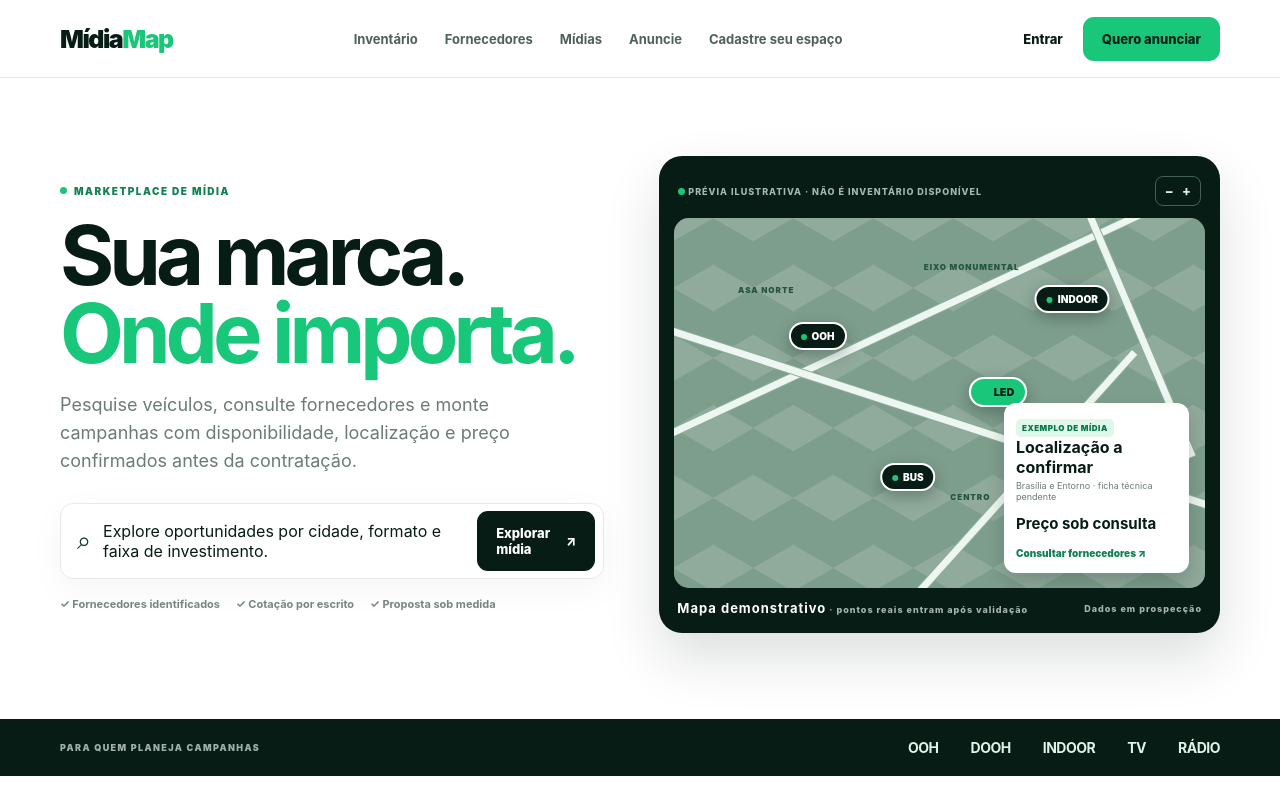
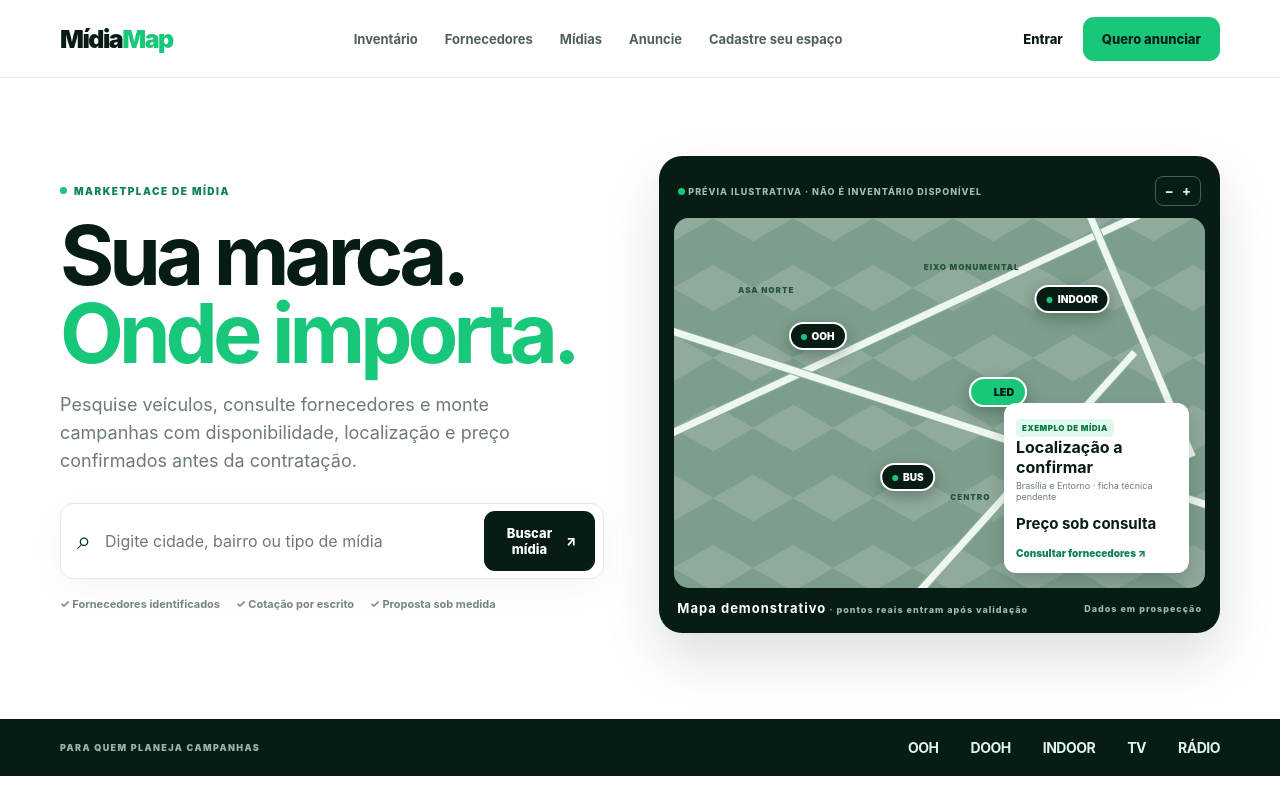
Before and after one commit to studioalfamarketingdigital-dev/midiamap-github-pages, a Next.js app: page / in a window 1280 px wide. Shown: the top 800 px of the page. Built offline with nearby package versions, Linux system fonts and the light colour scheme.

Commit message:
Make homepage media search functional

```diff
--- a/app/page.tsx
+++ b/app/page.tsx
@@ -41,7 +41,7 @@ export default function Home() {
             <span className="eyebrow"><span className="eyebrow-dot" /> MARKETPLACE DE MÍDIA</span>
             <h1>Sua marca.<br /><em>Onde importa.</em></h1>
             <p className="hero-lead">Pesquise veículos, consulte fornecedores e monte campanhas com disponibilidade, localização e preço confirmados antes da contratação.</p>
-            <div className="hero-search"><span className="search-icon">⌕</span><span className="hero-search-label">Explore oportunidades por cidade, formato e faixa de investimento.</span><a className="button button-dark" href="#inventario">Explorar mídia <span>↗</span></a></div>
+            <form className="hero-search" action="/#inventario" method="get"><span className="search-icon">⌕</span><input className="hero-search-input" type="search" name="q" placeholder="Digite cidade, bairro ou tipo de mídia" aria-label="Buscar mídia por cidade, bairro ou formato" /><button className="button button-dark" type="submit">Buscar mídia <span>↗</span></button></form>
             <div className="hero-meta"><span>✓ Fornecedores identificados</span><span>✓ Cotação por escrito</span><span>✓ Proposta sob medida</span></div>
           </div>
           <div className="hero-map" aria-label="Mapa ilustrativo de espaços publicitários">
```
